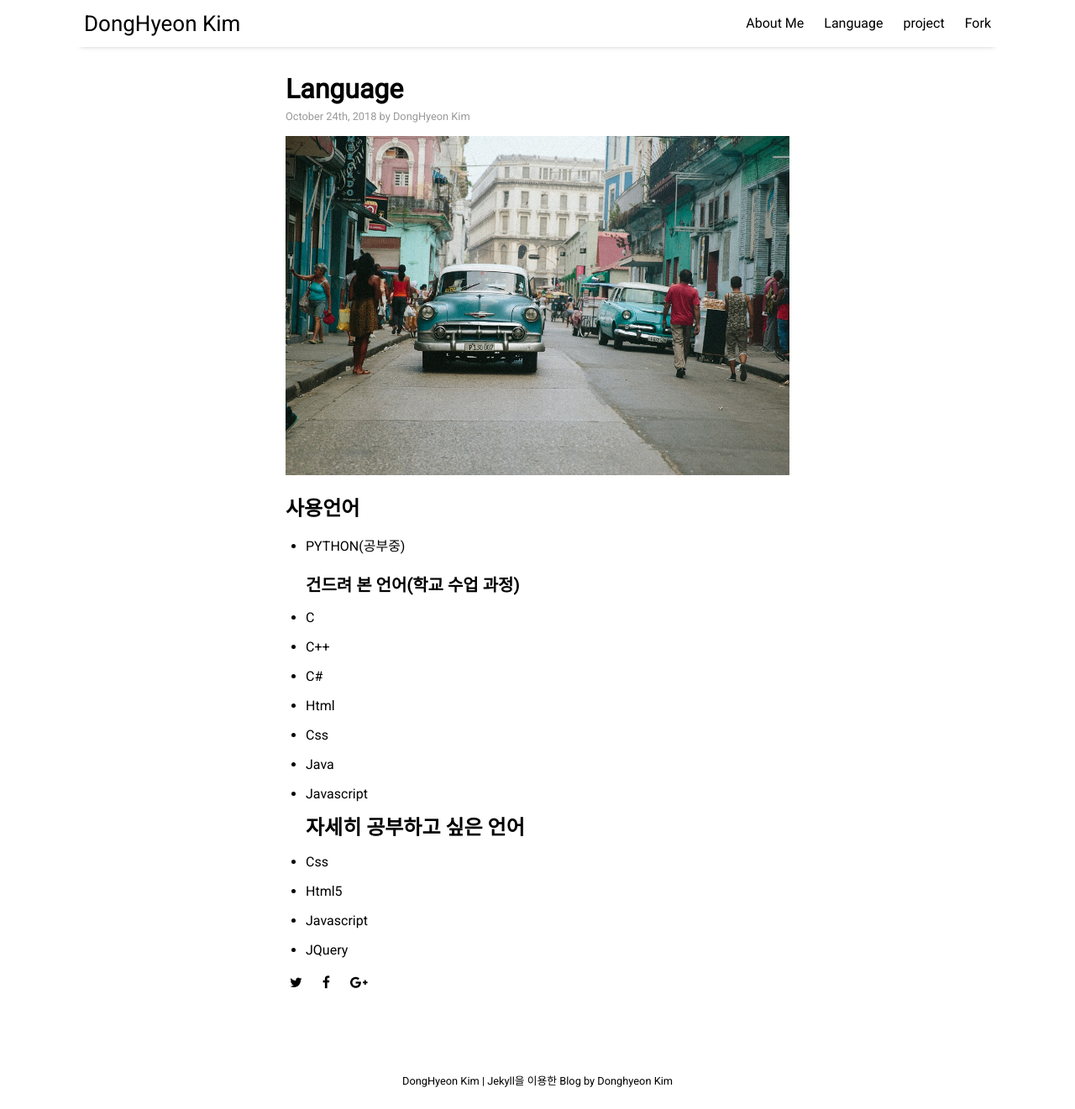
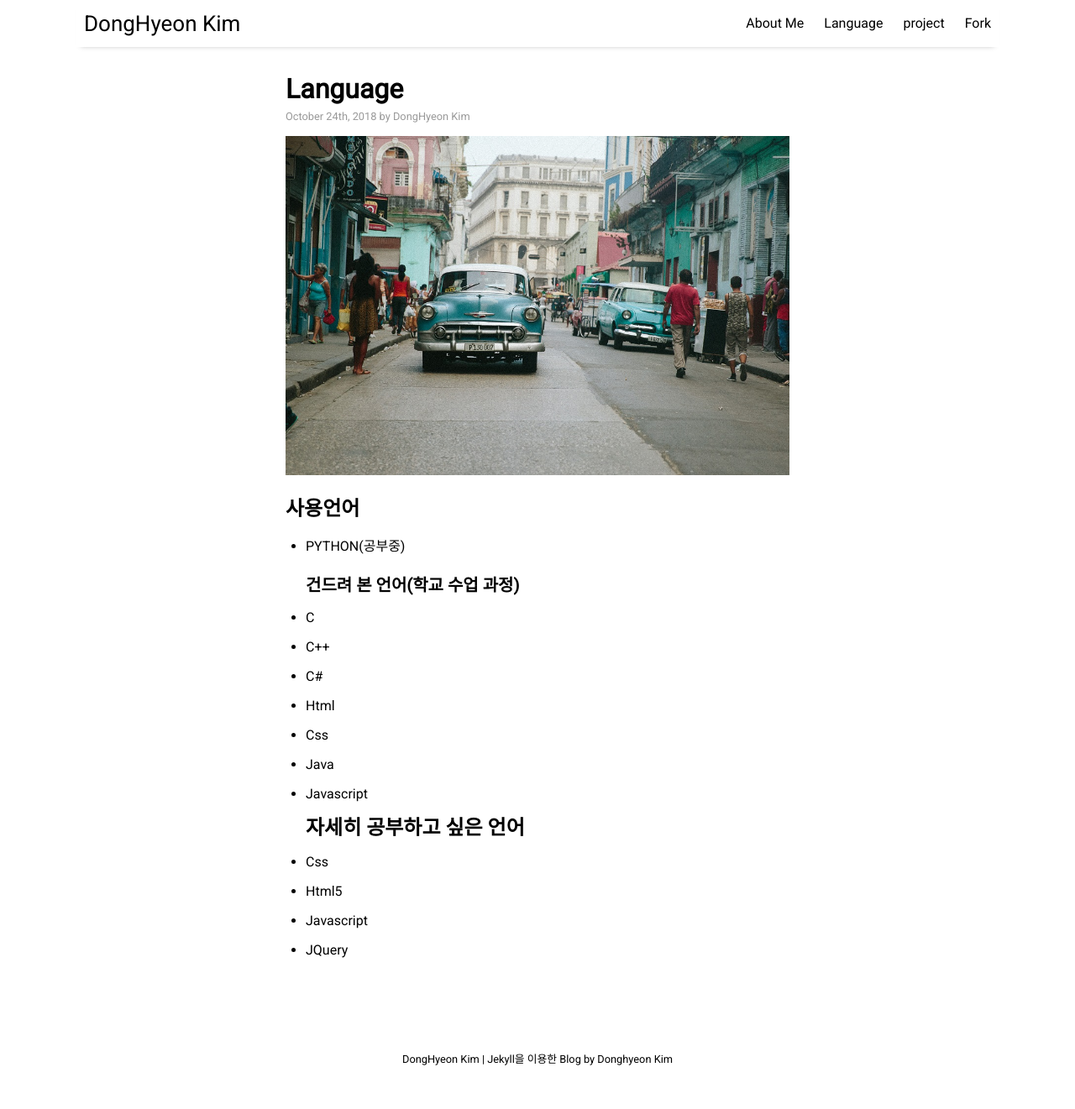
Before and after one commit to xddongx/xddongx.github.io, a Jekyll site: the page built from _posts/2018-10-24-Language.md, in a window 1280 px wide and 1321 px high. Shown: the whole window at 84% size. Built offline with Jekyll 4.4.1, drawn with Linux system fonts in a browser that asks for light colours; nearby versions of some CDN libraries.

Commit message:
Update post.html

```diff
--- a/_layouts/post.html
+++ b/_layouts/post.html
@@ -37,11 +37,11 @@ layout: default
 
   <div class="post-share">
     <div class="post-date">{{ site.data.settings.sharing_button_prompt }}</div>
-    <div class="sharing-icons">
+<!--     <div class="sharing-icons">
       <a href="https://twitter.com/intent/tweet?text={{ page.title }}&amp;url={{ site.github.url }}{{ page.url }}" target="_blank"><i class="fa fa-twitter" aria-hidden="true"></i></a>
       <a href="https://www.facebook.com/sharer/sharer.php?u={{ site.github.url }}{{ page.url }}&amp;title={{ page.title }}" target="_blank"><i class="fa fa-facebook" aria-hidden="true"></i></a>
       <a href="https://plus.google.com/share?url={{ site.github.url }}{{ page.url }}" target="_blank"><i class="fa fa-google-plus" aria-hidden="true"></i></a>
-    </div>
+    </div> -->
   </div>
 
   <div class="related">
```
